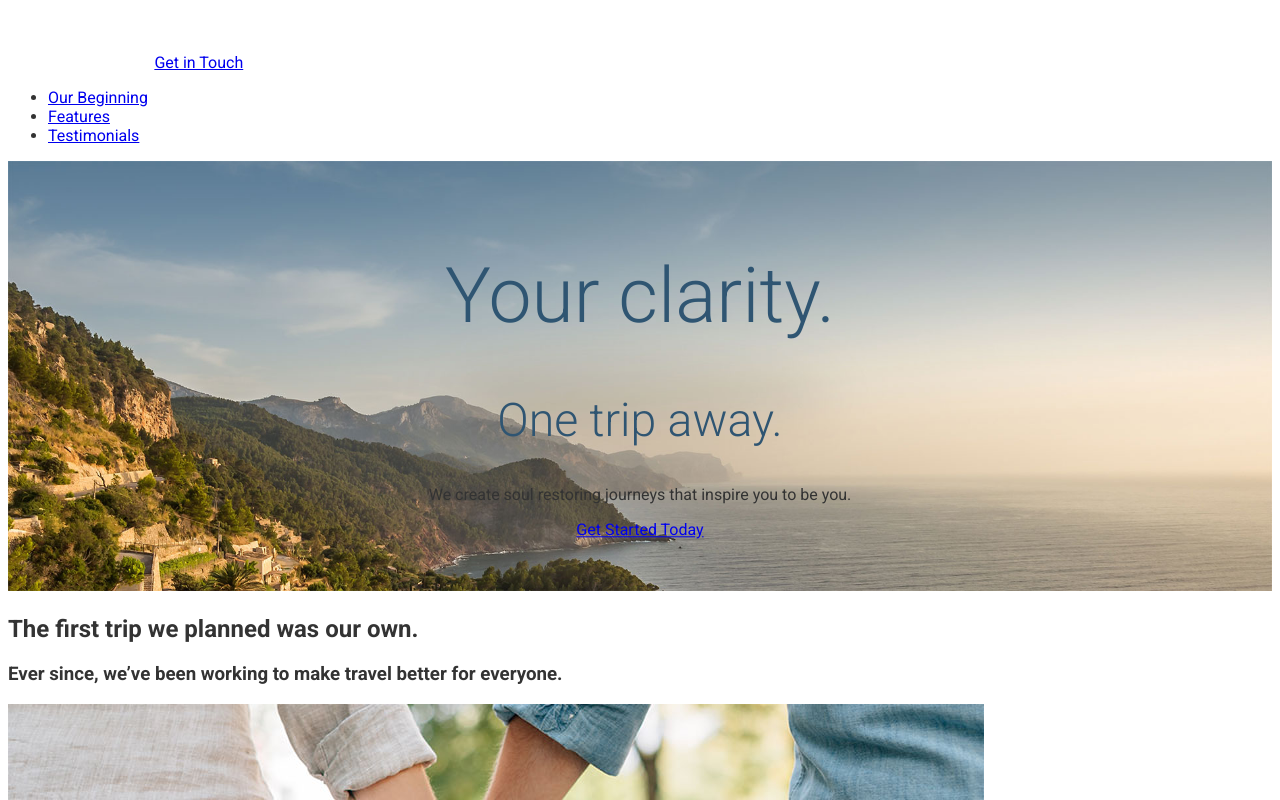
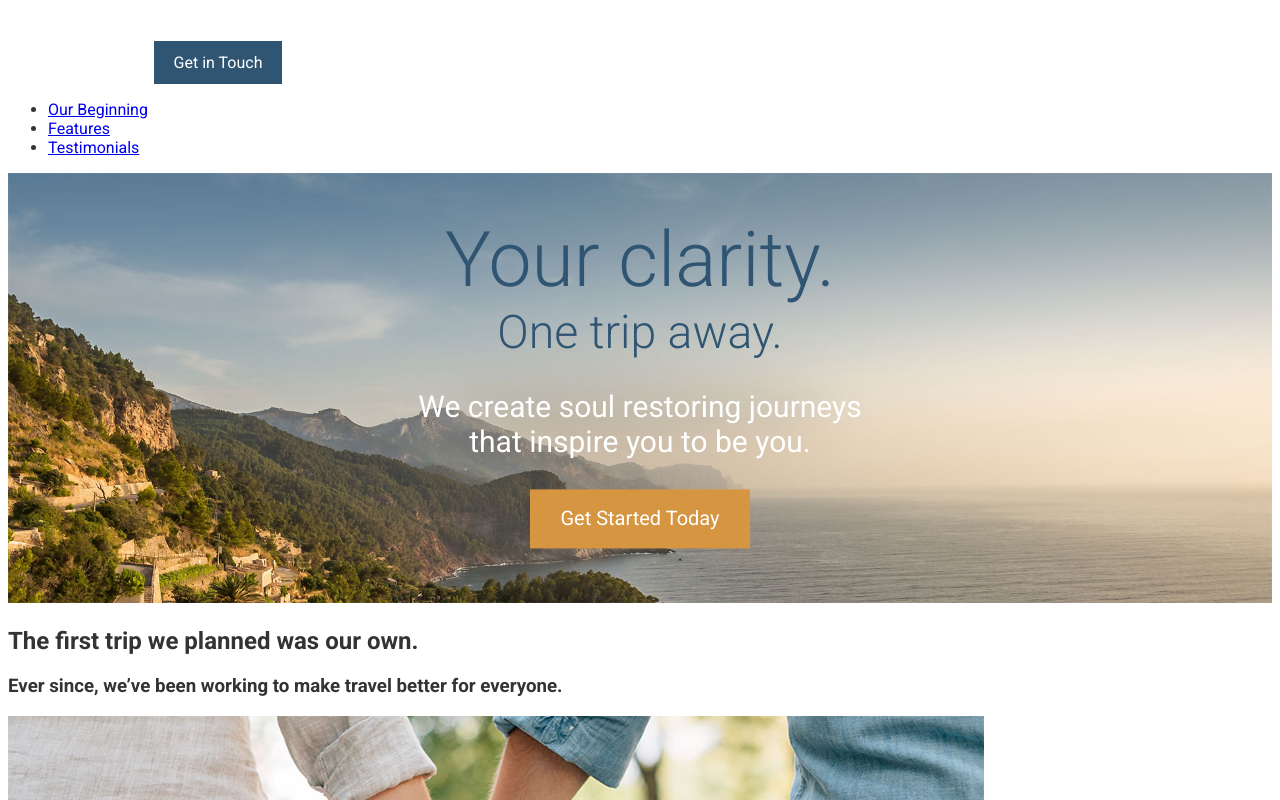
Before and after one commit to Git-A-Dmitry/web-travel, a website: page src/index.html in a window 1280 px wide. Shown: the top 800 px of the page. Drawn offline with nearby package versions, Linux system fonts and the light colour scheme; files that its build step writes are made by us from their sources.

Commit message:
styling buttons and hero

```diff
--- a/src/index.html
+++ b/src/index.html
@@ -11,7 +11,7 @@
   <body>
     <header>
       <img src="assets/images/icons/clear-view-escapes.svg" />
-      <a href="#">Get in Touch</a>
+      <a href="#" class="btn">Get in Touch</a>
       <nav>
         <ul>
           <li><a href="#our-beginning">Our Beginning</a></li>
@@ -26,8 +26,8 @@
       <div class="large-hero__text-content">
         <h1 class="large-hero__title">Your clarity.</h1>
         <h2 class="large-hero__subtitle">One trip away.</h2>
-        <p>We create soul restoring journeys that inspire you to be you.</p>
-        <p><a href="#">Get Started Today</a></p>
+        <p class="large-hero__description">We create soul restoring journeys that inspire you to be you.</p>
+        <p><a href="#" class="btn btn--orange btn--large">Get Started Today</a></p>
       </div>
     </div>
 
@@ -84,7 +84,7 @@
     </div>
 
     <footer>
-      <p>Copyright &copy; 2019 Clear View Escapes. All rights reserved. <a href="#">Get in Touch</a></p>
+      <p>Copyright &copy; 2019 Clear View Escapes. All rights reserved. <a href="#" class="btn btn--orange">Get in Touch</a></p>
     </footer>
     <!-- Leave this commented out HTML here until you need it for an upcoming "modal" lesson
   <div class="modal">
--- /dev/null
+++ b/src/scss/_btn.scss
@@ -0,0 +1,16 @@
+.btn {
+  background-color: $mainBlue;
+  color: #fff;
+  text-decoration: none;
+  padding: 0.75rem 1.2rem;
+  display: inline-block;
+
+  &--orange {
+    background-color: $mainOrange;
+  }
+
+  &--large {
+    font-size: 1.25rem;
+    padding: 1.1rem 1.9rem;
+  }
+}
--- /dev/null
+++ b/src/scss/_large-hero.scss
@@ -0,0 +1,38 @@
+.large-hero {
+  position: relative;
+
+  &__text-content {
+    position: absolute;
+    top: 50%;
+    transform: translateY(-50%);
+    left: 0;
+    width: 100%;
+    text-align: center;
+  }
+
+  &__title {
+    font-weight: 300;
+    color: $mainBlue;
+    font-size: 4.8rem;
+    margin: 0;
+  }
+
+  &__subtitle {
+    font-weight: 300;
+    color: $mainBlue;
+    font-size: 2.9rem;
+    margin: 0;
+  }
+
+  &__description {
+    color: #fff;
+    font-size: 1.875rem;
+    max-width: 30rem;
+    margin-left: auto;
+    margin-right: auto;
+  }
+}
+
+// h2 {
+//   color: red;
+// }
--- /dev/null
+++ b/src/scss/_variable.scss
@@ -0,0 +1,3 @@
+$mainBlue: #2f5572;
+$mainOrange: #d59541;
+$myScarlet: #cd212a;
--- a/src/scss/style.scss
+++ b/src/scss/style.scss
@@ -1,4 +1,6 @@
-@import './src/scss/large-hero.scss';
+@import './src/scss/_variable.scss';
+@import './src/scss/_large-hero.scss';
+@import './src/scss/_btn.scss';
 
 body {
   font-family: 'Roboto', sans-serif;
```
